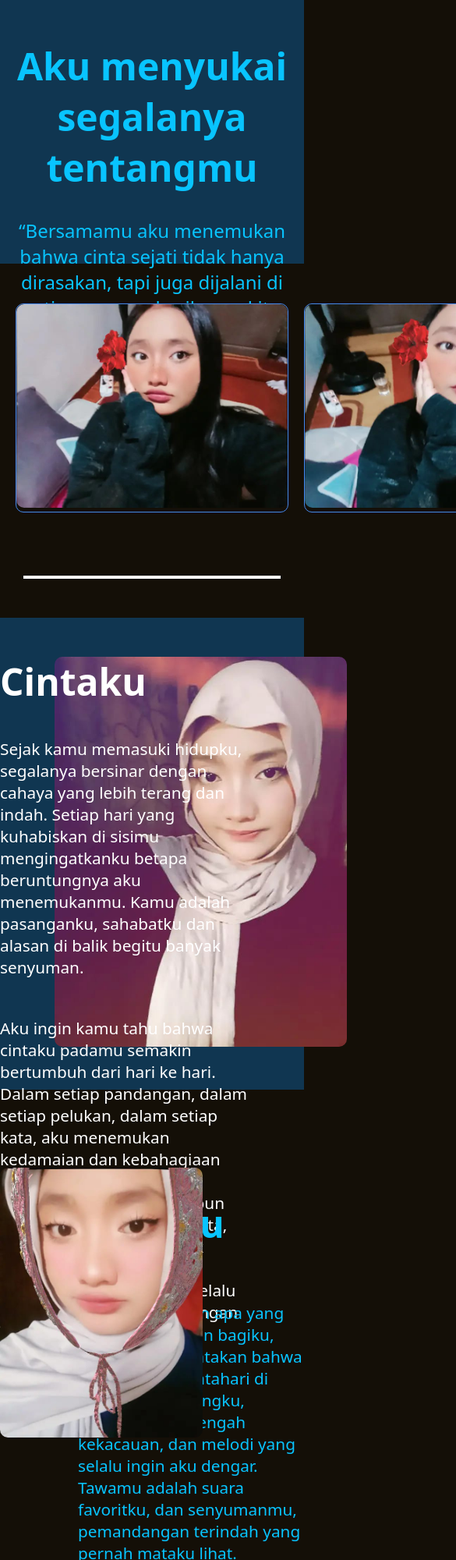
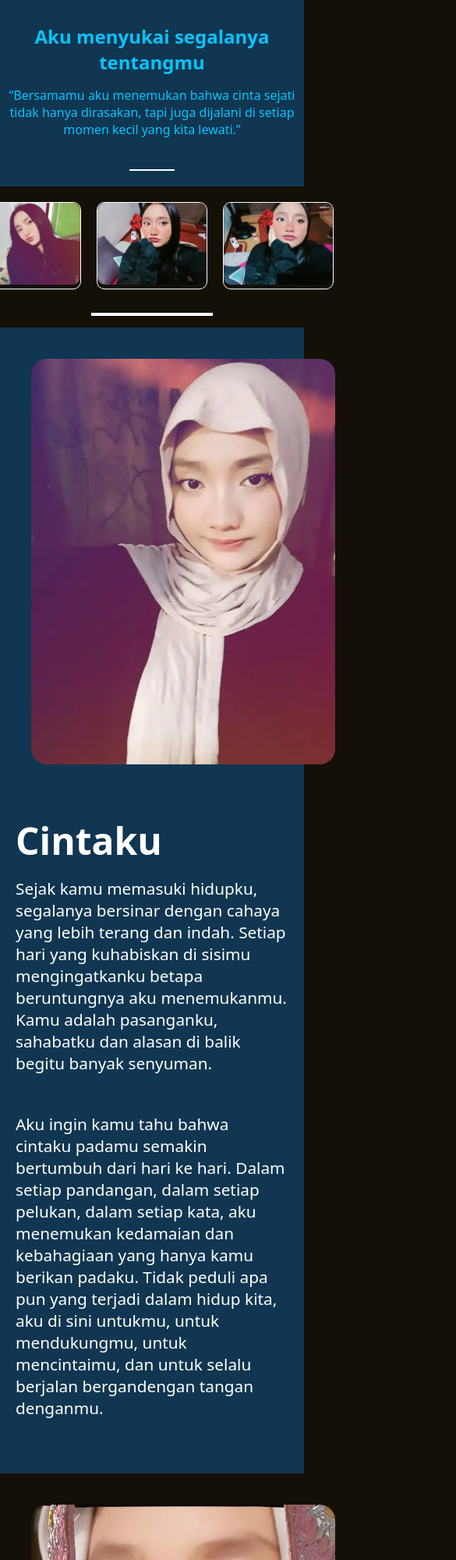
Before and after one commit to jankyliendo/Emelia, a plain HTML site: page index.html in a window 390 px wide. Shown: the top 2000 px of the page at 78% size, 585 px wide, since content can reach past the window. Drawn offline with Linux system fonts and the light colour scheme.

Commit message:
Add files via upload

```diff
--- a/index.html
+++ b/index.html
@@ -3,29 +3,29 @@
 <head>
     <meta charset="UTF-8">
     <meta name="viewport" content="width=device-width, initial-scale=1.0">
-    <title>Galeria</title>
+    <title>For My Wife</title>
     <link rel="stylesheet" href="style.css">
 </head>
 <body>
     <div class="container">
-        <div class="container_img">
             <div class="container_title">
                 <h1>Aku menyukai segalanya tentangmu</h1>
                 <p>“Bersamamu aku menemukan bahwa cinta sejati tidak hanya dirasakan, tapi juga dijalani di setiap momen kecil yang kita lewati.”</p>
             </div>
             <div class="title_barra"></div>
-        </div>
     </div>
     <div class="grid">
         <div class="grid_item"><img src="1.jpg"></div>
         <div class="grid_item"><img src="4.jpg"></div>
         <div class="grid_item"><img src="5.jpg"></div>
     </div>
+
     <div class="barra2"></div>
+
     <div class="primera_imagen">
         <div class="content_img">
             <img src="7.jpg">
-        </div>
+    </div>
         <div class="content">
             <h2>Cintaku</h2>
             <p>Sejak kamu memasuki hidupku, segalanya bersinar dengan cahaya yang lebih terang dan indah. Setiap hari yang kuhabiskan di sisimu mengingatkanku betapa beruntungnya aku menemukanmu. Kamu adalah pasanganku, sahabatku dan alasan di balik begitu banyak senyuman.</p>
--- a/style.css
+++ b/style.css
@@ -3,7 +3,7 @@
     font-family: system-ui, -apple-system, BlinkMacSystemFont, 'Segoe UI', Roboto, Oxygen, Ubuntu, Cantarell, 'Open Sans', 'Helvetica Neue', sans-serif;
 }
 
-body,div,ul,li,a,header,footer{
+body,div,ul,li,h1,p,h2,h3,img,a,header,footer{
     margin: 0;
     border: 0;
     padding: 0;
@@ -15,30 +15,28 @@ body{
 }
 
 h1{
-    font-size: 3rem;
+    font-size: clamp(1.5rem,6vw,2.5rem);
+    margin-top: 20px;
 }
 P{
-    font-size: 1.5rem;
+    font-size: clamp(1rem,2.8vw,1.4rem);
     max-width: 800px;
     margin: auto;
+    margin-top: 15px;
 }
 
 .container{
     background-color: #103651;
-    height: 40dvh;
-}
-
-.container_img{
-    height: 50dvh;
+    padding-bottom: 20px;
 }
 .container_title{
     text-align: center;
-    padding-top: 20px;
+    padding: 10px;
 }
 
 .title_barra{
     border-bottom: 2px solid #fff;
-    max-width: 150px;
+    width: 15dvw;
     margin: auto;
     margin-top: 30px;
 
@@ -46,59 +44,51 @@ P{
 /*----------------------------elementos------------------------------------*/
 
 .grid{
-    display: grid;
-    grid-template-columns: 370px;
-    grid-template-rows: 370px;
-    grid-auto-rows: 370px;
-    grid-auto-columns: 370px;
-    grid-auto-flow: column;
+    display: flex;
+    flex-direction: row;
     justify-content: center;
-    align-items: center;
 }
 
 .grid_item{
-    border: 1px solid #48e;
     margin: 10px;
+    border: 1.4px solid #fff;
     border-radius: 10px;
+    margin-top: 20px;
 }
 
-img{
-    max-width: 100%;
-    max-height: 100%;
+.grid_item img{
+    max-width: clamp(140px,20dvw,300px);
     object-fit:contain;
     border-radius: 10px;
 }
 
-
 .barra2{
     border: 2px solid #fff;
-    margin: 30px;
-    margin-bottom: 50px;
+    width: 40dvw;
+    margin: auto;
+    margin-top: 20px;
+    margin-bottom: 15px;
 }
+
+/*-----------------------content--------------------------*/
+
 
 .primera_imagen{
     background-color:#103651;
     display: flex;
-    position: relative;
+    flex-direction: column;justify-content: center;
 }
 
 .content_img img{
-    max-height: 500px;
-    margin: 50px 0 50px 70px;
+    width: clamp(200px,100dvw,400px);
+    border-radius: 20px;
+    margin: 40px;
 }
 
 .content{
-    display: flex;
-    position: absolute;
-    top: 10px;
-    bottom: 100px;
-    right: 70px;
-    flex-direction: column;
     color: #fff;
-}
-
-.content{
     font-size: 2rem;
+    padding: 20px;
 }
 
 .content p{
@@ -106,30 +96,22 @@ img{
     font-size: 1.3rem;
 }
 
+/*------------------second----------------------*/
+
 .segunda_imagen{
     display: flex;
-    position: relative;
-    height: 700px;
+    flex-direction: column-reverse;
 }
 
-.content_img2{
-    position: absolute;
-    max-width: 500px;
-    right: 130px;
-    top: 100px;
-    bottom: 100px;
-}
-
-.content_2{
-    display: flex;
-    position: absolute;
-    left: 100px;
-    flex-direction: column;
-    top: 100px;
+.content_img2 img{
+    width: clamp(200px,100dvw,400px);
+    border-radius: 20px;
+    margin: 40px;
 }
 
 .content_2{
 font-size: 2rem;
+padding: 20px;
 }
 
 .content_2 p{
@@ -147,40 +129,15 @@ footer{
 
 
 
+/*-----------------media queries------------------*/
 
 
-
-/*------------------media queries------------------------
-
-
-@media screen and (min-width:700px){
-    .grid{
-        grid-auto-flow: column;
-        grid-template-columns: 200px;
-        grid-template-rows: 300px;
-        grid-auto-rows: 300px;
-        grid-auto-columns: 200px;
+@media screen and (min-width:600px){
+    .primera_imagen,.segunda_imagen{
+        flex-direction: row;
+        justify-content: center;
     }
-    .barra2{
-        border: 2px solid #555;
-        margin: 50px;
-    }
-    .grid_out{
-        grid-template-columns: repeat(3,1fr);
-        grid-template-rows: 200px;
-        grid-auto-rows: 200px;
-        grid-auto-columns: 1fr;
-        grid-auto-flow: row;
+    .content,.content_2{
+        margin-top: 100px;
     }
 }
-@media screen and (min-width:900px){
-
-    .grid_out{
-        grid-template-columns: repeat(4,1fr);
-        grid-template-rows: 200px;
-        grid-auto-rows: 200px;
-        grid-auto-columns: 1fr;
-        grid-auto-flow: row;
-    }
-}
-*/
```
